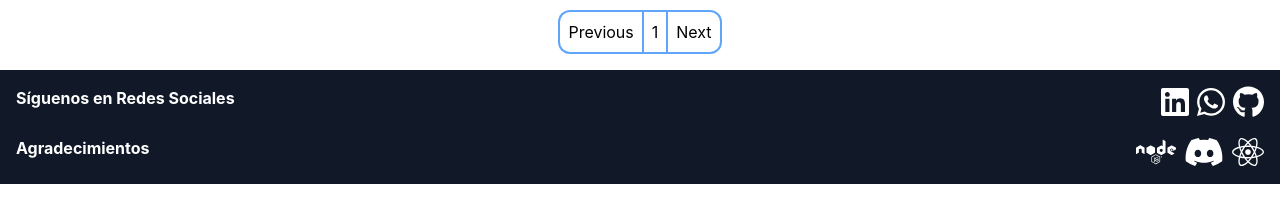
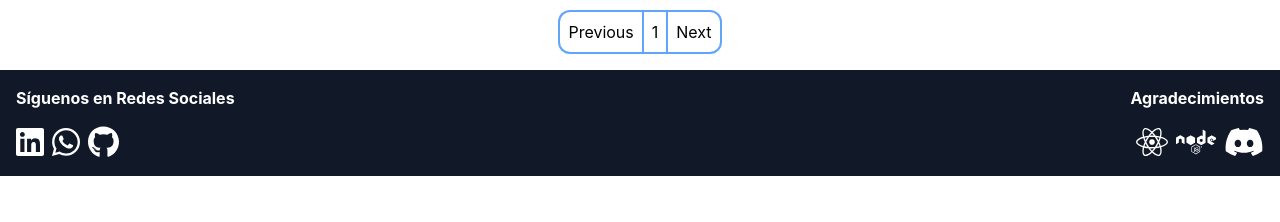
Before and after one commit to foncheto/Proyecto_diseno, a React (Create React App) app in the folder movieapp/: page / in a window 1280 px wide. Shown: the part 260-482 px from the top of the page. Built offline with nearby package versions, Linux system fonts and the light colour scheme; no server answers.

Commit message:
Footer bien

```diff
--- a/movieapp/src/components/Footer.jsx
+++ b/movieapp/src/components/Footer.jsx
@@ -1,5 +1,3 @@
-// Footer.jsx
-
 import React from "react";
 import { FontAwesomeIcon } from "@fortawesome/react-fontawesome";
 import {
@@ -13,12 +11,23 @@ import {
 
 const Footer = () => {
   return (
-    <div className="flex flex-col items-center p-4 bg-gray-900 text-white relative w-full" style={{Zindex: 1}}>
-      <div className="flex items-start w-full mb-2">
-        <p className="font-bold mr-auto">Síguenos en Redes Sociales</p>
+    <div className="flex flex-col items-center p-4 bg-gray-900 text-white relative w-full">
+      {/* Primera "fila" */}
+      <div className="flex items-start w-full mb-2 justify-between">
+        <div>
+          <p className="font-bold">Síguenos en Redes Sociales</p>
+        </div>
+        <div>
+          <p className="font-bold">Agradecimientos</p>
+        </div>
+      </div>
+
+      {/* Segunda "fila" */}
+      <div className="flex items-start w-full mt-2 justify-between">
         <div className="flex gap-2">
+          {/* Logos de LinkedIn, WhatsApp y GitHub */}
           <a
-            href="https://www.linkedin.com/in/alfonsopintom/"
+            href="https://www.linkedin.com/"
             target="_blank"
             rel="noopener noreferrer"
             className="icon-linkedin"
@@ -26,29 +35,48 @@ const Footer = () => {
             <FontAwesomeIcon icon={faLinkedin} size="2x" />
           </a>
           <a
-            href="https://github.com/foncheto"
+            href="https://web.whatsapp.com/"
+            target="_blank"
+            rel="noopener noreferrer"
+            className="icon-whatsapp"
+          >
+            <FontAwesomeIcon icon={faWhatsapp} size="2x" />
+          </a>
+          <a
+            href="https://github.com"
             target="_blank"
             rel="noopener noreferrer"
             className="icon-github"
           >
-            <FontAwesomeIcon icon={faWhatsapp} size="2x" />
-          </a>
-          <a
-            href="https://www.google.com/"
-            target="_blank"
-            rel="noopener noreferrer"
-            className="icon-whatsapp"
-          >
             <FontAwesomeIcon icon={faGithub} size="2x" />
           </a>
         </div>
-      </div>
-      <div className="flex items-start w-full mt-2">
-        <p className="font-bold mr-auto">Agradecimientos</p>
         <div className="flex gap-2">
-          <FontAwesomeIcon icon={faNode} size="2x" className="icon-red" />
-          <FontAwesomeIcon icon={faDiscord} size="2x" className="icon-red" />
-          <FontAwesomeIcon icon={faReact} size="2x" className="icon-red" />
+          {/* Logos de React, Node y Discord */}
+          <a
+            href="https://es.react.dev/"
+            target="_blank"
+            rel="noopener noreferrer"
+            className="icon-red"
+          >
+            <FontAwesomeIcon icon={faReact} size="2x" />
+          </a>
+          <a
+            href="https://nodejs.org/en"
+            target="_blank"
+            rel="noopener noreferrer"
+            className="icon-red"
+          >
+            <FontAwesomeIcon icon={faNode} size="2x" />
+          </a>
+          <a
+            href="https://discord.com/"
+            target="_blank"
+            rel="noopener noreferrer"
+            className="icon-red"
+          >
+            <FontAwesomeIcon icon={faDiscord} size="2x" />
+          </a>
         </div>
       </div>
     </div>
```
